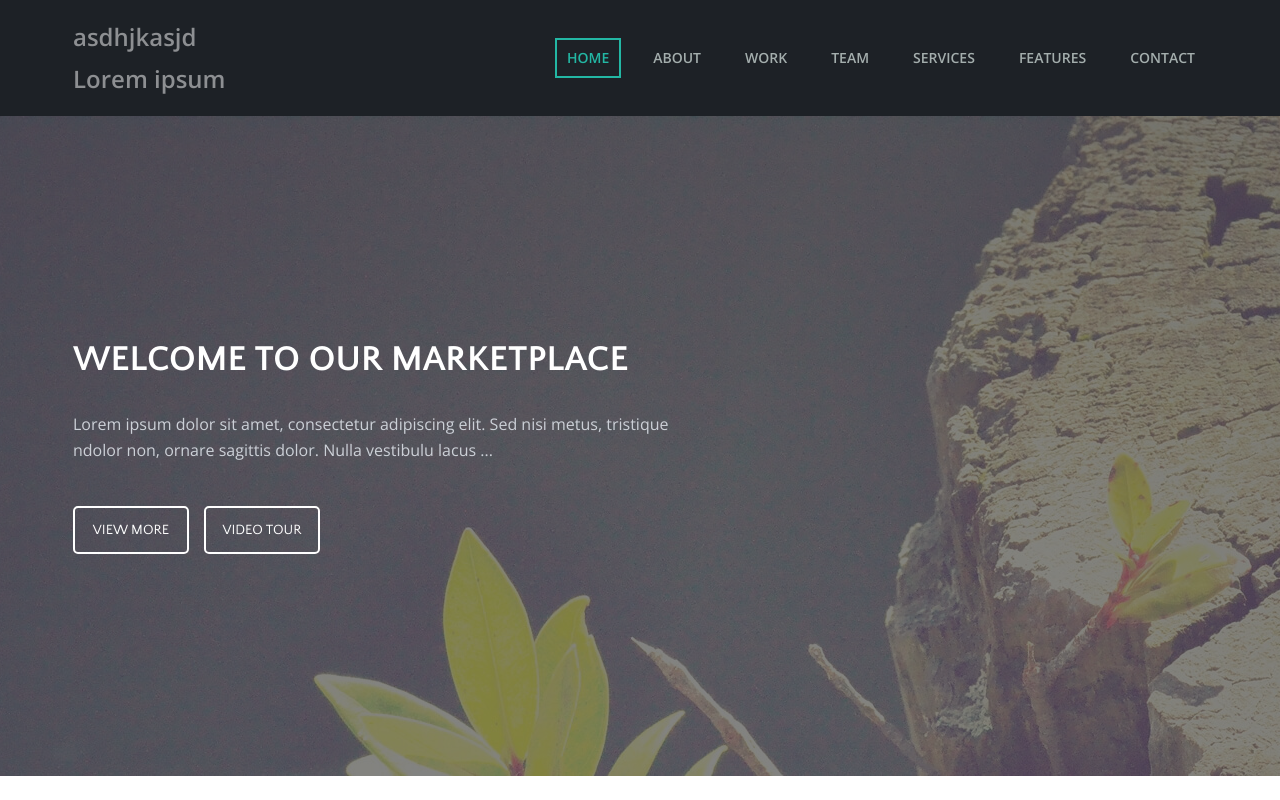
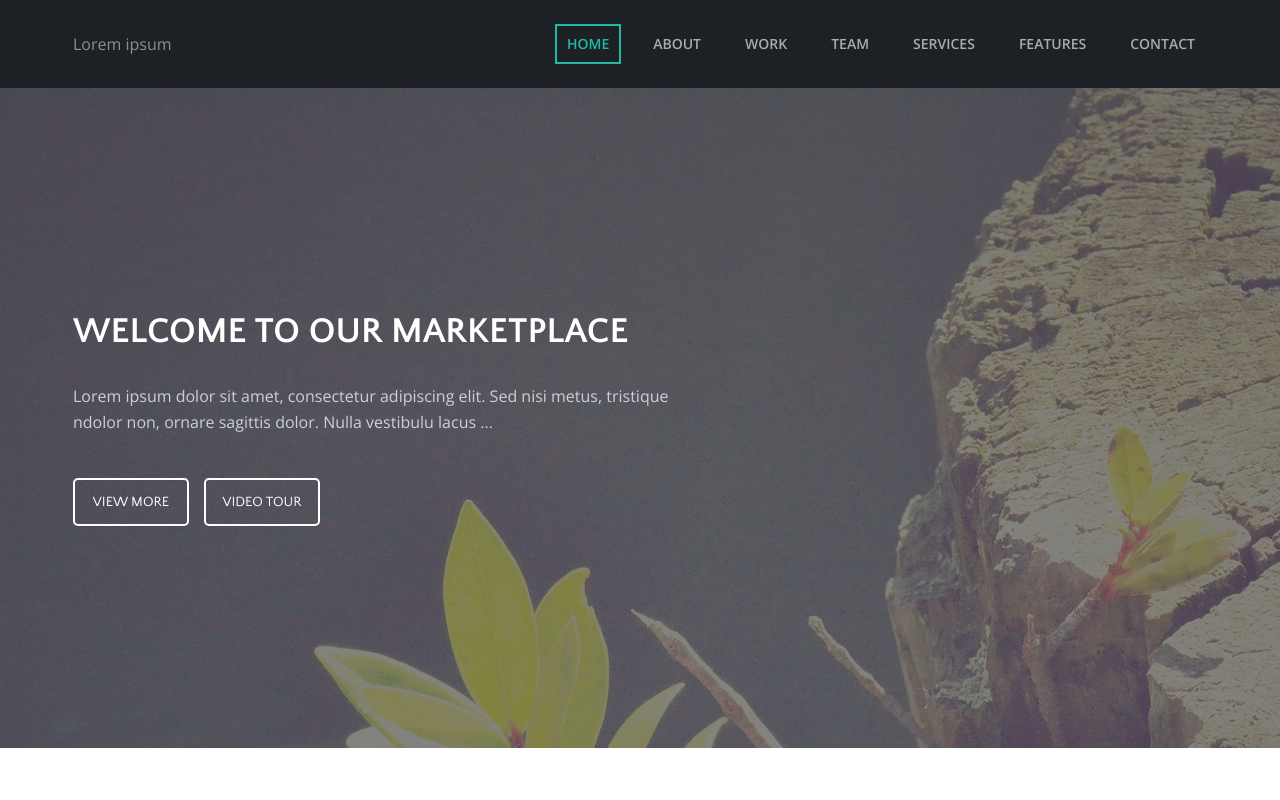
Before and after one commit to BirskiySergey/Modest, a plain HTML site: page index.html in a window 1280 px wide. Shown: the top 800 px of the page. Drawn offline with nearby package versions, Linux system fonts and the light colour scheme.

Commit message:
remove h2

```diff
--- a/index.html
+++ b/index.html
@@ -15,7 +15,7 @@
       <div class="container">
         <div class="header-layout">
           <div class="header-left">
-            <h2>asdhjkasjd<h2>
+
             <div class="logo-description">Lorem ipsum </div>
           </div>
           <div class="header-right">
```
